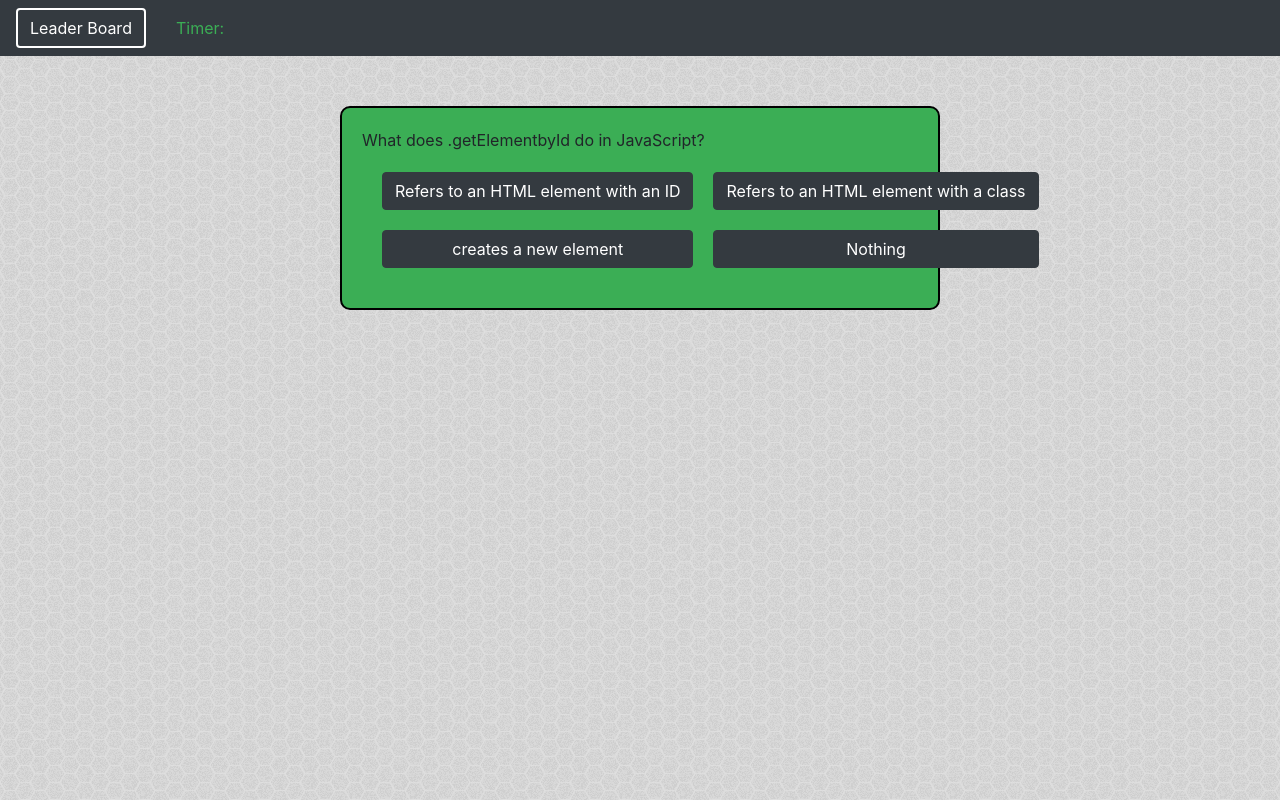
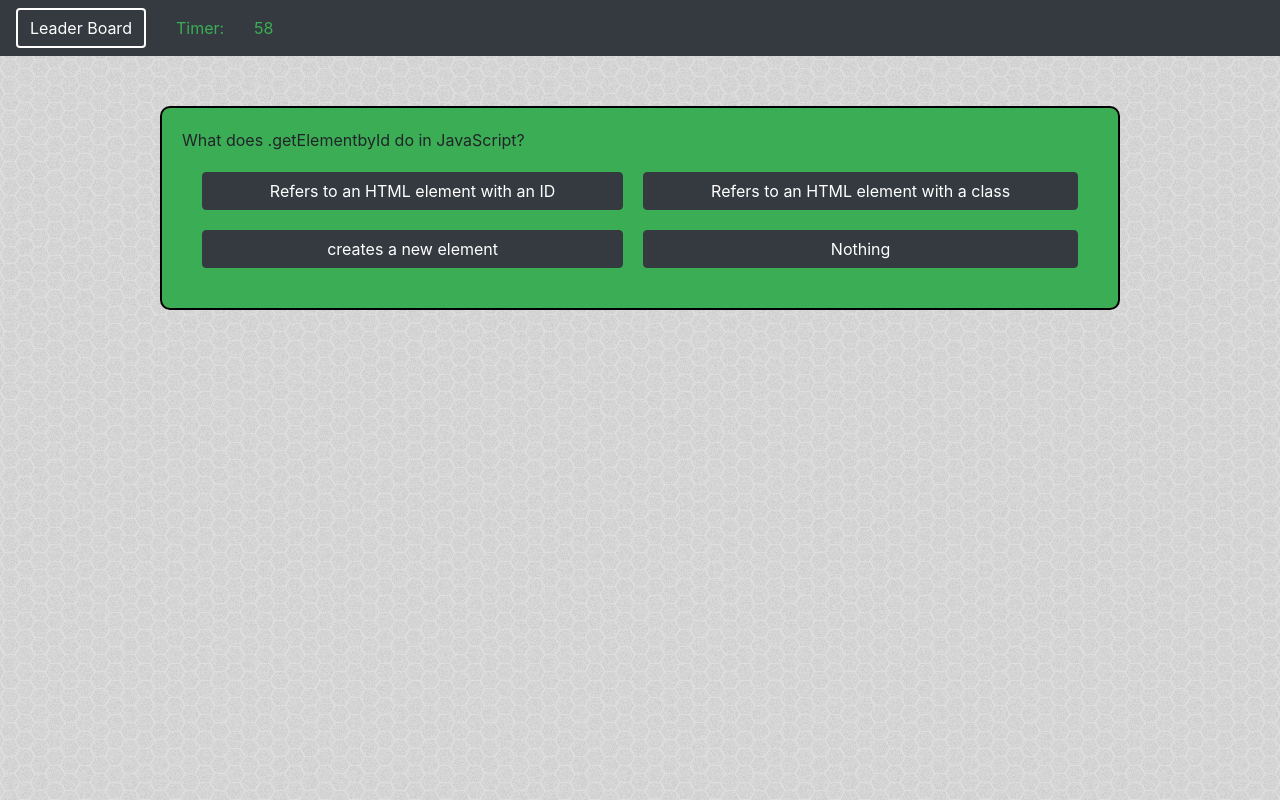
Before and after one commit to hayesjt/coding_quiz, a plain HTML site: page index.html in a window 1280 px wide. Both pictures are taken after a click on the button "Start". Drawn offline with nearby package versions, Linux system fonts and the light colour scheme.

Commit message:
counter working

```diff
--- a/script.js
+++ b/script.js
@@ -1,9 +1,10 @@
 //VARS//
+var counter = 60;
 var startButton = document.getElementById('start-btn');
 var qContainer = document.getElementById('question-container');
 var questionElement = document.getElementById("question");
 var currentQuestionIndex = 0
-var time = document.getElementById("timertime");
+var timer = document.getElementById("timertime");
 var answerButtonsElement = document.getElementById("answer-btn");
 
 startButton.addEventListener('click', startGame)
@@ -18,6 +19,13 @@ function startGame() {
 
 //FUNCTION FOR NEXT Q//
 function setNextQuestion() {
+
+    timer.textContent = counter;
+    function timeIt(){
+        counter --;
+        timer.textContent = counter;
+    }
+    setInterval(timeIt, 1000);
     var currentQuestions = questions[currentQuestionIndex];
     questionElement.textContent = currentQuestions.title;
         currentQuestions.choices.forEach(function (choice, i){
@@ -31,21 +39,9 @@ function setNextQuestion() {
     })
 
 function clickAnswer() {
-    console.log(clickAnswer);
-}
-
-
-    //for (i = 0; i < questions.length; i++){
-    //questionElement.textContent = questions[i].title;
-    //for (j = 0; j < questions[i].choices.length; j++){
-    //var choiceBtn = document.createElement("button");
-    //choiceBtn.classList.add("btn");
-   // choiceBtn.classList.add("btn-dark");
-    //choiceBtn.textContent = questions[i].choices[j]
-    //answerButtonsElement.appendChild(choiceBtn);
-   // }
-}
-//FUNCTION FOR ANSWER BTNS//
-function selectAnswer() {
-
-}
+    //console.log(clickAnswer);
+    var someAnswer = currentQuestions.answer
+    if (choice[i] === someAnswer){
+        console.log("you are right")
+    }
+}}
--- a/style.css
+++ b/style.css
@@ -1,6 +1,10 @@
 
 /* NAVBAR CSS */
 #timertext {
+    margin-left: 30px;
+    color: rgb(59,174,85);
+}
+#timertime {
     margin-left: 30px;
     color: rgb(59,174,85);
 }
@@ -17,7 +21,7 @@ body {
 /* QUESTION CONTENT CSS */
 .container {
     border: 2px solid black;
-    max-width: 600px;
+    max-width: 960px;
     margin: auto;
     padding: 20px;
     margin-top: 50px;
```
Also changed, not shown: index.html (+1 -1 lines), leader.html (added).
